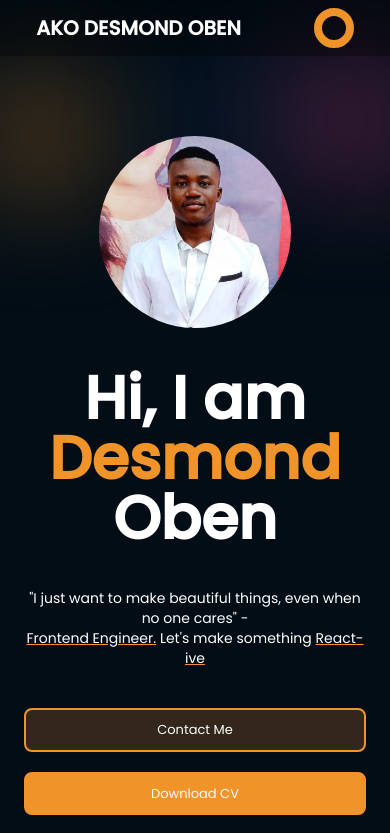
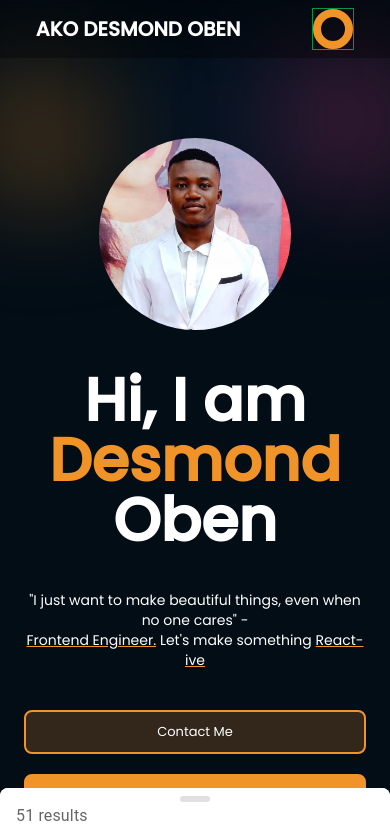
Before and after one commit to obendesmond/Portfolio, a Next.js app: page / in a window 390 px wide. Shown: the top 833 px of the page. Built offline with nearby package versions, Linux system fonts and the light colour scheme.

Commit message:
drawer test

```diff
--- /dev/null
+++ b/src/components/CustomDrawer.js
@@ -0,0 +1,110 @@
+import * as React from "react";
+import { Global } from "@emotion/react";
+import { styled } from "@mui/material/styles";
+import CssBaseline from "@mui/material/CssBaseline";
+import { grey } from "@mui/material/colors";
+import Button from "@mui/material/Button";
+import Box from "@mui/material/Box";
+import Typography from "@mui/material/Typography";
+import SwipeableDrawer from "@mui/material/SwipeableDrawer";
+
+const drawerBleeding = 56;
+
+const Root = styled("div")(({ theme }) => ({
+  height: "100%",
+  backgroundColor: "white",
+  borderRadius: "32px",
+}));
+
+const StyledBox = styled(Box)(({ theme }) => ({
+  backgroundColor: theme.palette.mode === "light" ? "#fff" : grey[800],
+}));
+
+const Puller = styled(Box)(({ theme }) => ({
+  width: 30,
+  height: 6,
+  backgroundColor: theme.palette.mode === "light" ? grey[300] : grey[900],
+  borderRadius: 3,
+  position: "absolute",
+  top: 8,
+  left: "calc(50% - 15px)",
+}));
+
+function SwipeableEdgeDrawer(props) {
+  const { window } = props;
+  const [open, setOpen] = React.useState(false);
+
+  const toggleDrawer = newOpen => () => {
+    setOpen(newOpen);
+  };
+
+  // This is used only for the example
+  const container =
+    window !== undefined ? () => window().document.body : undefined;
+
+  return (
+    <div>
+      <Global
+        styles={{
+          ".MuiDrawer-root > .MuiPaper-root": {
+            height: `50%`,
+            overflow: "visible",
+          },
+        }}
+      />
+
+      <div
+        onClick={toggleDrawer(true)}
+        className="cursor-pointer z-100 outline-none border border-myGreen my-auto md:hidden"
+      >
+        {open ? (
+          <div className="block border-8 border-myOrange rounded-xl w-10 h-10 md:hidden"></div>
+        ) : (
+          <div className="block border-8 border-myOrange rounded-full w-10 h-10 md:hidden"></div>
+        )}
+      </div>
+      <SwipeableDrawer
+        container={container}
+        anchor="bottom"
+        open={open}
+        onClose={toggleDrawer(false)}
+        onOpen={toggleDrawer(true)}
+        swipeAreaWidth={drawerBleeding}
+        disableSwipeToOpen={false}
+        ModalProps={{
+          keepMounted: true,
+        }}
+      >
+        <StyledBox
+          sx={{
+            position: "absolute",
+            top: -drawerBleeding,
+            borderTopLeftRadius: 8,
+            borderTopRightRadius: 8,
+            visibility: "visible",
+            right: 0,
+            left: 0,
+          }}
+        >
+          <Puller />
+          <Typography sx={{ p: 2, color: "text.secondary" }}>
+            51 results
+          </Typography>
+        </StyledBox>
+        <StyledBox
+          sx={{
+            px: 2,
+            pb: 2,
+            height: "100%",
+            overflow: "auto",
+            backgroundColor: "red",
+          }}
+        >
+          {/* page links here */}
+        </StyledBox>
+      </SwipeableDrawer>
+    </div>
+  );
+}
+
+export default SwipeableEdgeDrawer;
--- a/src/components/Header.js
+++ b/src/components/Header.js
@@ -1,17 +1,12 @@
 import React, { useState } from "react";
 import Zoom from "@mui/material/Zoom";
+import CustomDrawer from "./CustomDrawer";
 
 export default function Header() {
-  const [menuOpen, setMenuOpen] = useState(false);
-
-  const handleMenuOpen = () => {
-    setMenuOpen(!menuOpen);
-  };
-
   return (
     <Zoom in>
       <div className="flex flex-row py-2 sticky top-0 z-50 bg-clip-padding justify-around items-center bg-[rgba(0,0,0,.3)] bg-opacity-80 backdrop-blur-[2px] mx-auto md:justify-center md:py-5">
-        {/* links */}
+        {/* links on md above */}
         <div className="hidden md:flex flex-row space-x-10 my-auto text-white">
           <a href="#home">Home</a>
           <a href="#portfolio">Portfolio</a>
@@ -23,19 +18,10 @@ export default function Header() {
         </div>
 
         <div className="flex flex-row text-xl text-white font-bold items-end md:hidden">
-          {/* <div className="block border-8 border-myOrange rounded-full w-10 h-10 md:hidden"></div> */}
           AKO DESMOND OBEN
         </div>
-        <div
-          onClick={handleMenuOpen}
-          className="cursor-pointer flex outline-none text-myOrange my-auto md:hidden"
-        >
-          {menuOpen ? (
-            <div className="block border-8 border-myOrange rounded-xl w-10 h-10 md:hidden"></div>
-          ) : (
-            <div className="block border-8 border-myOrange rounded-full w-10 h-10 md:hidden"></div>
-          )}
-        </div>
+
+        <CustomDrawer />
       </div>
     </Zoom>
   );
--- a/src/components/sections/HeroSection.js
+++ b/src/components/sections/HeroSection.js
@@ -1,6 +1,7 @@
 import Image from "next/image";
 import Button from "../Button";
 import { ContactLinks2 } from "../ContactLinks";
+import CustomDrawer from "../CustomDrawer";
 
 export default function HeroSection() {
   return (
@@ -38,6 +39,7 @@ export default function HeroSection() {
           {/* contact links */}
           <div className="self-center">
             <ContactLinks2 />
+            <CustomDrawer />
           </div>
         </div>
       </div>
--- a/src/components/sections/TestimonialsSection.js
+++ b/src/components/sections/TestimonialsSection.js
@@ -49,7 +49,6 @@ export default function TestimonialsSection() {
         <Image
           objectFit="cover"
           objectPosition="top"
-          borderRadius="50px"
           width="100px"
           height="100px"
           src={`/assets/testimonials/${testimonials[i].img}`}
```
